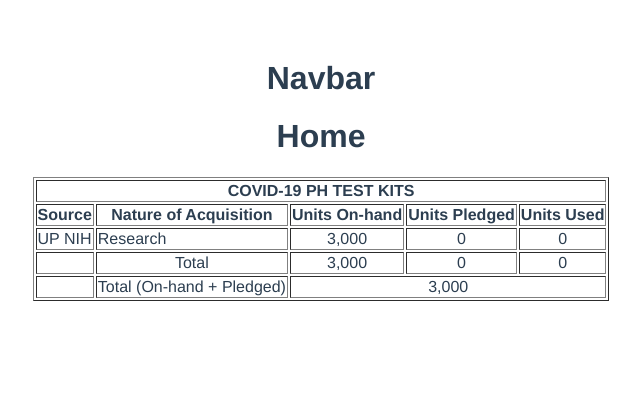
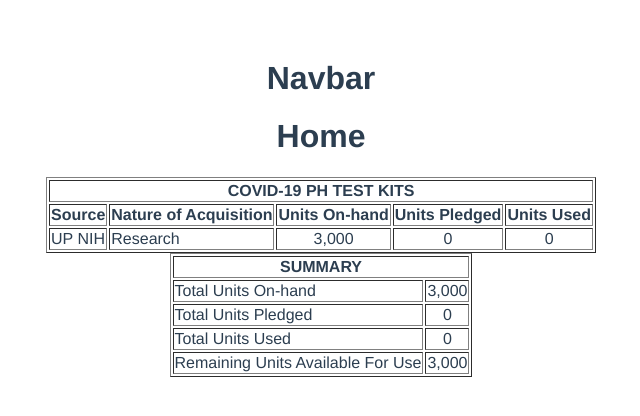
Before and after one commit to rjdeleon03/CPU-COVID-19-PH-Test-Kit-Tracker, a Vue app: page / in a window 1280 px wide. Shown: the top 416 px of the page, without its empty margins (319-959 px from the left). Built offline with nearby package versions, Linux system fonts and the light colour scheme.

Commit message:
[FEATURE][UI] Initial table layout - separate summary table

```diff
--- a/src/components/home/Home.vue
+++ b/src/components/home/Home.vue
@@ -22,20 +22,29 @@
             <td align="center">0</td>
           </tr>
         </tbody>
-        <tfoot>
+      </table>
+      <table id="tbl-test-kits-summary-id" border="1">
+        <thead>
+          <th colspan="2">SUMMARY</th>
+        </thead>
+        <tbody>
           <tr>
-            <td></td>
-            <td align="center">Total</td>
+            <td>Total Units On-hand</td>
             <td align="center">3,000</td>
-            <td align="center">0</td>
+          </tr>
+          <tr>
+            <td>Total Units Pledged</td>
             <td align="center">0</td>
           </tr>
           <tr>
-            <td></td>
-            <td align="center">Total (On-hand + Pledged)</td>
-            <td align="center" colspan="3">3,000</td>
+            <td>Total Units Used</td>
+            <td align="center">0</td>
           </tr>
-        </tfoot>
+          <tr>
+            <td>Remaining Units Available For Use</td>
+            <td align="center">3,000</td>
+          </tr>
+        </tbody>
       </table>
     </div>
   </div>
```
